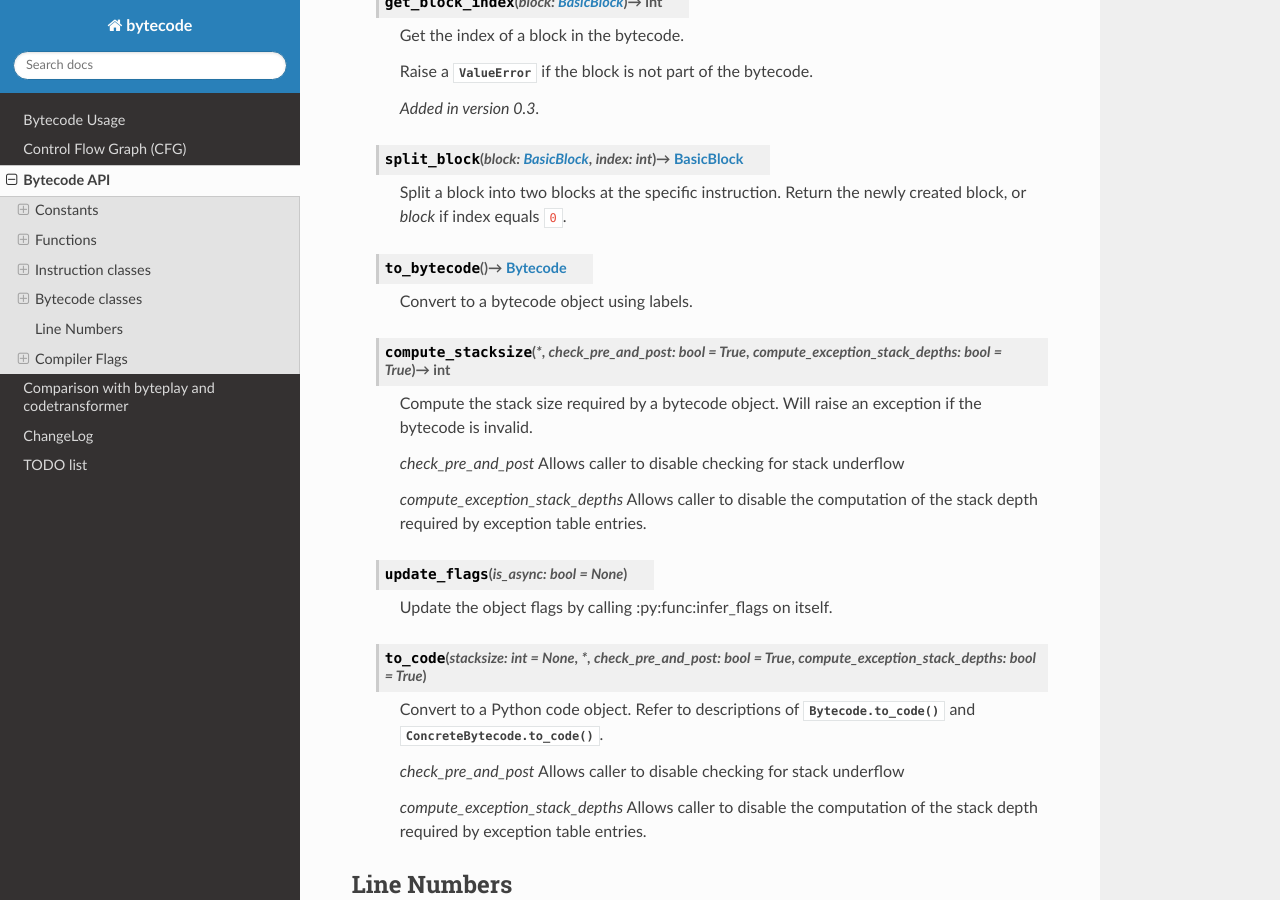
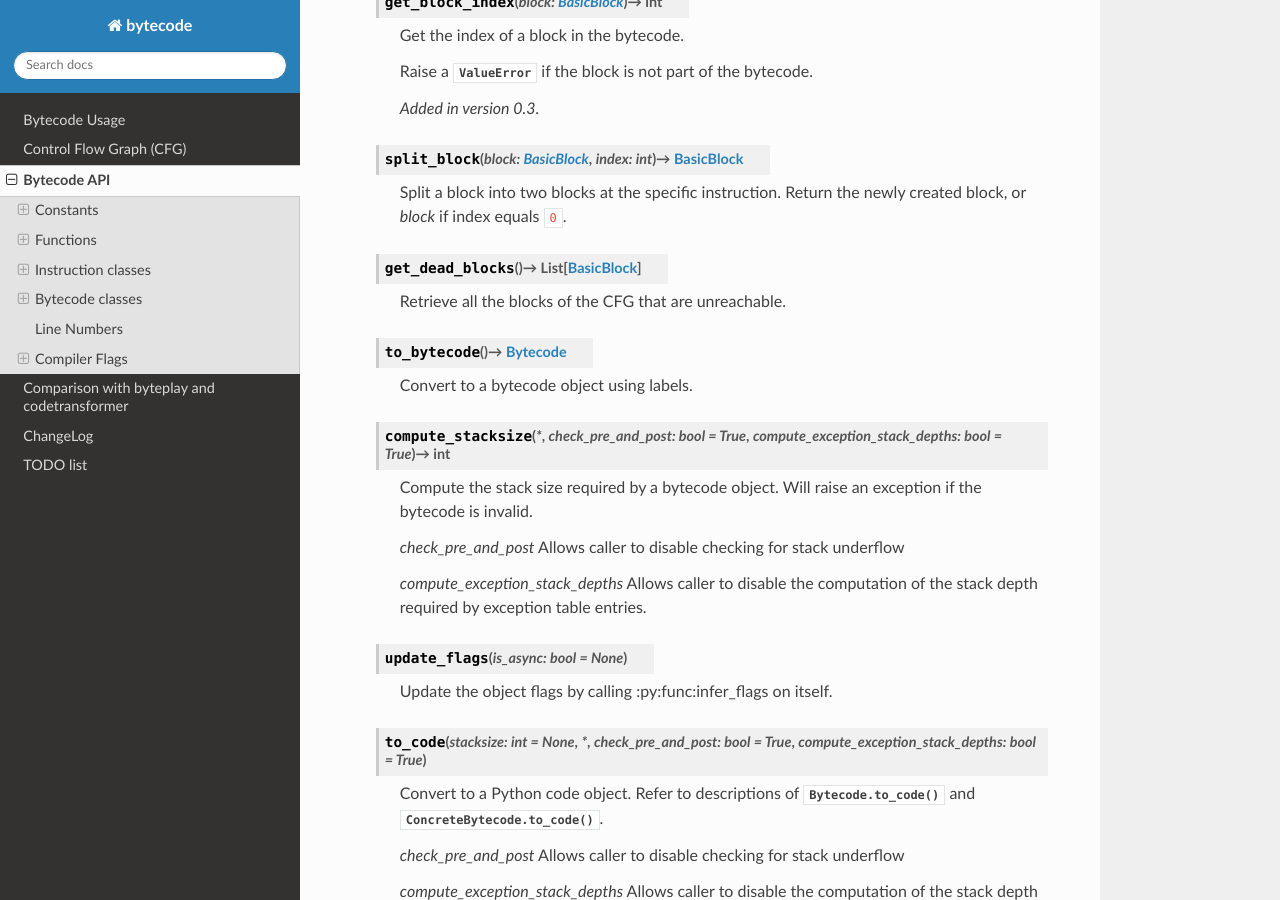
Before and after one commit to MatthieuDartiailh/bytecode, a Sphinx documentation site: the page built from doc/api.rst, in a window 1280 px wide and 900 px high, scrolled down 16465 px. Built offline with Sphinx 7.4.7 and the Read the Docs theme 2.0.0, drawn with Linux system fonts in a browser that asks for light colours; the version number could not be read and is left out.

Commit message:
doc: add ControlFlowGraph.get_dead_blocks

```diff
--- a/doc/api.rst
+++ b/doc/api.rst
@@ -886,6 +886,10 @@ ControlFlowGraph
       Split a block into two blocks at the specific instruction. Return
       the newly created block, or *block* if index equals ``0``.
 
+   .. method:: get_dead_blocks() -> List[BasicBlock]
+
+      Retrieve all the blocks of the CFG that are unreachable.
+
    .. method:: to_bytecode() -> Bytecode
 
       Convert to a bytecode object using labels.
```
